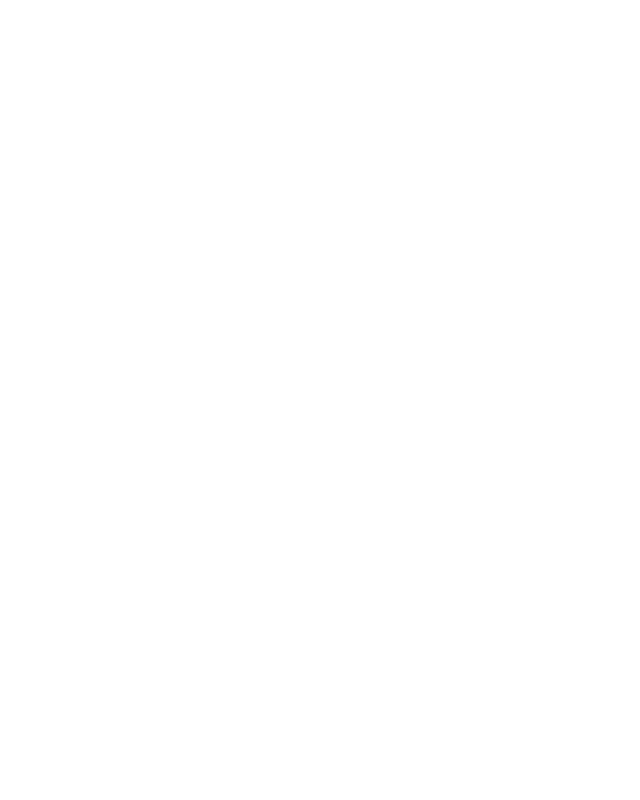
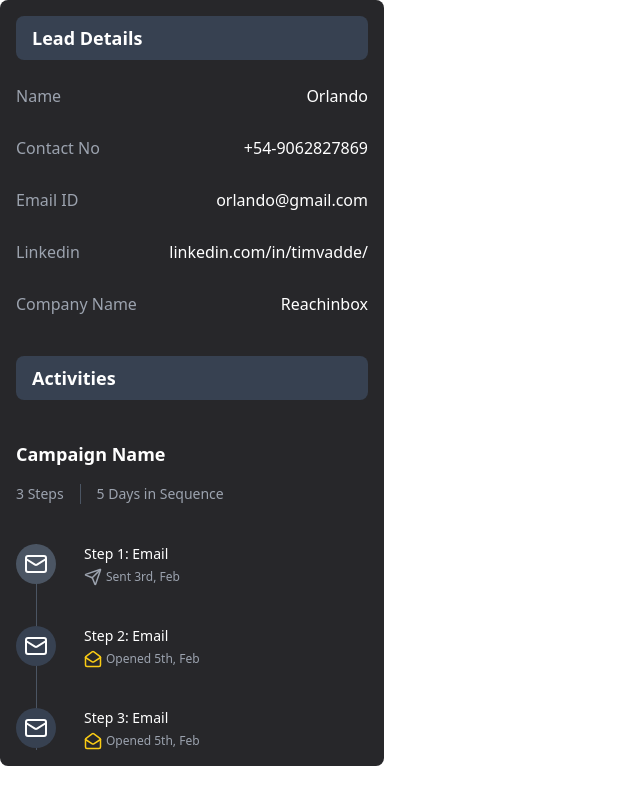
Before and after one commit to pranav202p/ReachInbox, a React (Vite) app in the folder ReachInbox-frontend/: page /lead in a window 1280 px wide. Before the commit this address had no page. Shown: the whole page, without its empty margins (0-640 px from the left). Built offline with nearby package versions, Linux system fonts and the light colour scheme.

Commit message:
lead details component created

```diff
--- a/ReachInbox-frontend/src/App.jsx
+++ b/ReachInbox-frontend/src/App.jsx
@@ -1,8 +1,10 @@
+/* eslint-disable no-unused-vars */
 import { useState } from 'react'
 import { DarkModeProvider } from './Context/DarkModeContext';
 import { BrowserRouter as Router, Route, Routes } from 'react-router-dom';
 import Login from './Pages/Login';
 import Home from './Pages/Home';
+import LeadDetails from './Components/LeadDetails';
 
 
 
@@ -15,7 +17,7 @@
     <Routes>
       <Route path="/" element={<Login />} />
       <Route path="/home" element={<Home />} />
-
+      <Route path="/lead" element={<LeadDetails/>}/>
     </Routes>
    </Router>
    </DarkModeProvider>
--- /dev/null
+++ b/ReachInbox-frontend/src/Components/LeadDetails.jsx
@@ -0,0 +1,71 @@
+import React from 'react';
+import { Mail, Send ,MailOpen} from 'lucide-react';
+import { useDarkMode } from '../Context/DarkModeContext';
+const LeadDetails = () => {
+    const { isDarkMode, toggleDarkMode } = useDarkMode();
+  return (
+    <div className={`bg-gray-800 text-white p-4 rounded-lg max-w-sm  ${isDarkMode ?  'bg-white text-black  border-slate-300':'bg-zinc-800 text-white  border-gray-700' }`}>
+      <div className="mb-10">
+        <h2 className="text-lg font-bold mb-6 bg-gray-700 p-2 pl-4 rounded-lg">Lead Details</h2>
+        <div className="space-y-7">
+          <DetailItem label="Name" value="Orlando" />
+          <DetailItem label="Contact No" value="+54-9062827869" />
+          <DetailItem label="Email ID" value="orlando@gmail.com" />
+          <DetailItem label="Linkedin" value="linkedin.com/in/timvadde/" />
+          <DetailItem label="Company Name" value="Reachinbox" />
+        </div>
+      </div>
+
+      <div>
+        <h2 className="text-lg font-bold  mb-2 bg-gray-700 p-2 pl-4 rounded-lg">Activities</h2>
+        <div className="text-sm  mt-10 mb-4">
+          <div className="font-bold text-lg mt-4">Campaign Name</div>
+          <div className="flex space-x-4 mt-4 text-gray-400">
+            <span>3 Steps</span>
+            <div className=" left-9  h-5 top-58 bottom-0 w-px bg-gray-600"></div>
+            <span>5 Days in Sequence</span>
+          </div>
+        </div>
+        <div className="space-y-10 mt-3 relative">
+          <div className="absolute left-5 top-0 bottom-0 w-px bg-gray-600"></div>
+          <ActivityItem step={1} status="sent" date="3rd, Feb" />
+          <ActivityItem step={2} status="opened" date="5th, Feb" />
+          <ActivityItem step={3} status="opened" date="5th, Feb" />
+        </div>
+      </div>
+    </div>
+  );
+};
+
+const DetailItem = ({ label, value }) => (
+  <div className="flex justify-between">
+    <span className="text-gray-400">{label}</span>
+    <span>{value}</span>
+  </div>
+);
+
+const ActivityItem = ({ step, status, date }) => (
+  <div className="flex items-start relative z-10 mb-4">
+    <div className={`w-10 h-10 rounded-full flex  items-center justify-center mr-7 ${status === 'sent' ? 'bg-gray-600' : 'bg-gray-700'}`}>
+      <Mail size={24} className="mx-auto" />
+    </div>
+    <div className="flex-1">
+      <div className="text-sm">Step {step}: Email</div>
+      <div className="text-xs text-gray-400 flex items-center mt-1">
+        {status === 'sent' ? (
+          <>
+            <Send size={18} className="mr-1" />
+            Sent {date}
+          </>
+        ) : (
+          <>
+            <MailOpen size={18} className="mr-1 text-yellow-400" />
+            Opened {date}
+          </>
+        )}
+      </div>
+    </div>
+  </div>
+);
+
+export default LeadDetails;
--- a/ReachInbox-frontend/src/Components/Sidebar.jsx
+++ b/ReachInbox-frontend/src/Components/Sidebar.jsx
@@ -1,3 +1,4 @@
+/* eslint-disable no-unused-vars */
 import React from 'react';
 import { TbHomeFilled } from "react-icons/tb";
 import { MdPersonSearch } from "react-icons/md";
--- a/ReachInbox-frontend/src/Components/TopBar.jsx
+++ b/ReachInbox-frontend/src/Components/TopBar.jsx
@@ -1,3 +1,4 @@
+/* eslint-disable no-unused-vars */
 import React, { useState } from 'react';
 import { Moon, Sun } from 'lucide-react';
 import { FaAngleDown } from "react-icons/fa6";
--- a/ReachInbox-frontend/src/Context/DarkModeContext.jsx
+++ b/ReachInbox-frontend/src/Context/DarkModeContext.jsx
@@ -1,3 +1,4 @@
+/* eslint-disable no-unused-vars */
 import React, { createContext, useState, useContext } from 'react';
 
 const DarkModeContext = createContext();
--- a/ReachInbox-frontend/src/Pages/Home.jsx
+++ b/ReachInbox-frontend/src/Pages/Home.jsx
@@ -1,3 +1,4 @@
+/* eslint-disable no-unused-vars */
 import React from 'react';
 import Sidebar from '../Components/Sidebar';
 import TopBar from '../Components/Topbar';
--- a/ReachInbox-frontend/src/Pages/Login.jsx
+++ b/ReachInbox-frontend/src/Pages/Login.jsx
@@ -1,6 +1,9 @@
+/* eslint-disable no-unused-vars */
 import React from 'react';
 import Logo from '../assets/image.png';
+
 import { Link } from 'react-router-dom';
+
 import { FcGoogle } from 'react-icons/fc';
 
 export default function Login() {
```
